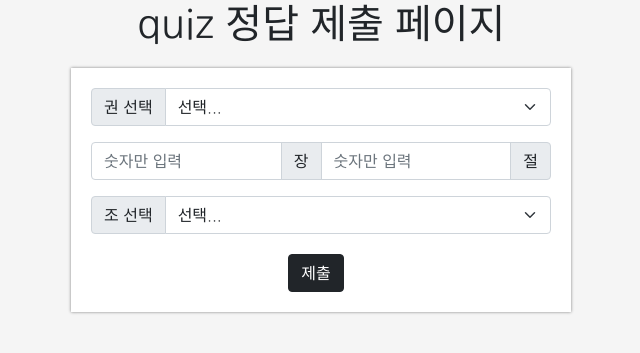
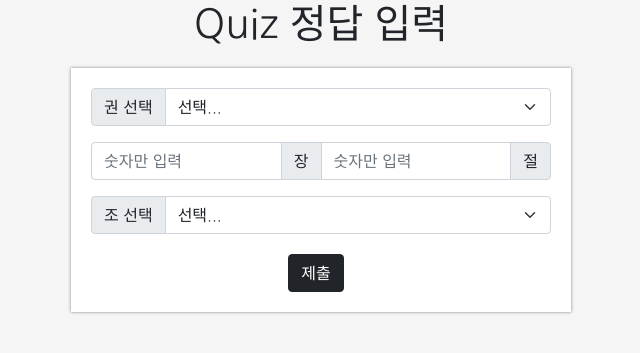
Before and after one commit to Fermata-YOON/qr_game, a Flask app: page /quiz/answer/365823 in a window 1280 px wide. Shown: the top 353 px of the page, without its empty margins (319-959 px from the left). Run offline with Flask 2, Linux system fonts and the light colour scheme; data that the repository does not hold is empty.

Commit message:
version 1.2.0

```diff
--- a/static/qr_function.js
+++ b/static/qr_function.js
@@ -267,7 +267,7 @@ function quiz_listing() {
                                                 <span>hint: ${line}절</span>
                                             </div>
                                             <div>
-                                                <span style="color: red">뒤집기 횟수 10회 획득 가능</span>
+                                                <span style="color: red">재점령 횟수 10회 획득 가능</span>
                                             </div>
                                         </div>`
                 } else if (state == 2) {
@@ -279,7 +279,7 @@ function quiz_listing() {
                                                 <span>Hint: ${hint} ??절 ${line}절</span>
                                             </div>
                                             <div>
-                                                <span style="color: red">뒤집기 횟수 7회 획득 가능</span>
+                                                <span style="color: red">재점령 횟수 7회 획득 가능</span>
                                             </div>
                                         </div>`
                 } else if (state == 3) {
@@ -291,7 +291,7 @@ function quiz_listing() {
                                                 <span>Hint: ${hint} ${chapter}절 ${line}절</span>
                                             </div>
                                             <div>
-                                                <span style="color: red">뒤집기 횟수 3회 획득 가능</span>
+                                                <span style="color: red">재점령 횟수 3회 획득 가능</span>
                                             </div>
                                         </div>`
                 }
--- a/templates/answer.html
+++ b/templates/answer.html
@@ -12,7 +12,7 @@
             integrity="sha384-kenU1KFdBIe4zVF0s0G1M5b4hcpxyD9F7jL+jjXkk+Q2h455rYXK/7HAuoJl+0I4"
             crossorigin="anonymous"></script>
 
-  <title>성경 퀴즈 등록하기</title>
+  <title>Quiz 정답 제출</title>
 
     <link rel="stylesheet" href="{{url_for('static',filename='style.css')}}">
     <link href="https://fonts.googleapis.com/css2?family=Gowun+Dodum&display=swap" rel="stylesheet">
@@ -64,7 +64,7 @@
 
 <body class="back_color">
 <div>
-    <h1 class="mytitle">quiz 정답 제출 페이지</h1>
+    <h1 class="mytitle">Quiz 정답 입력</h1>
 </div>
 <div class="anspost" id="post-team">
     <div class="input-group mb-3">
```
Also changed, not shown: templates/manage_team.html (+11 -2 lines).
